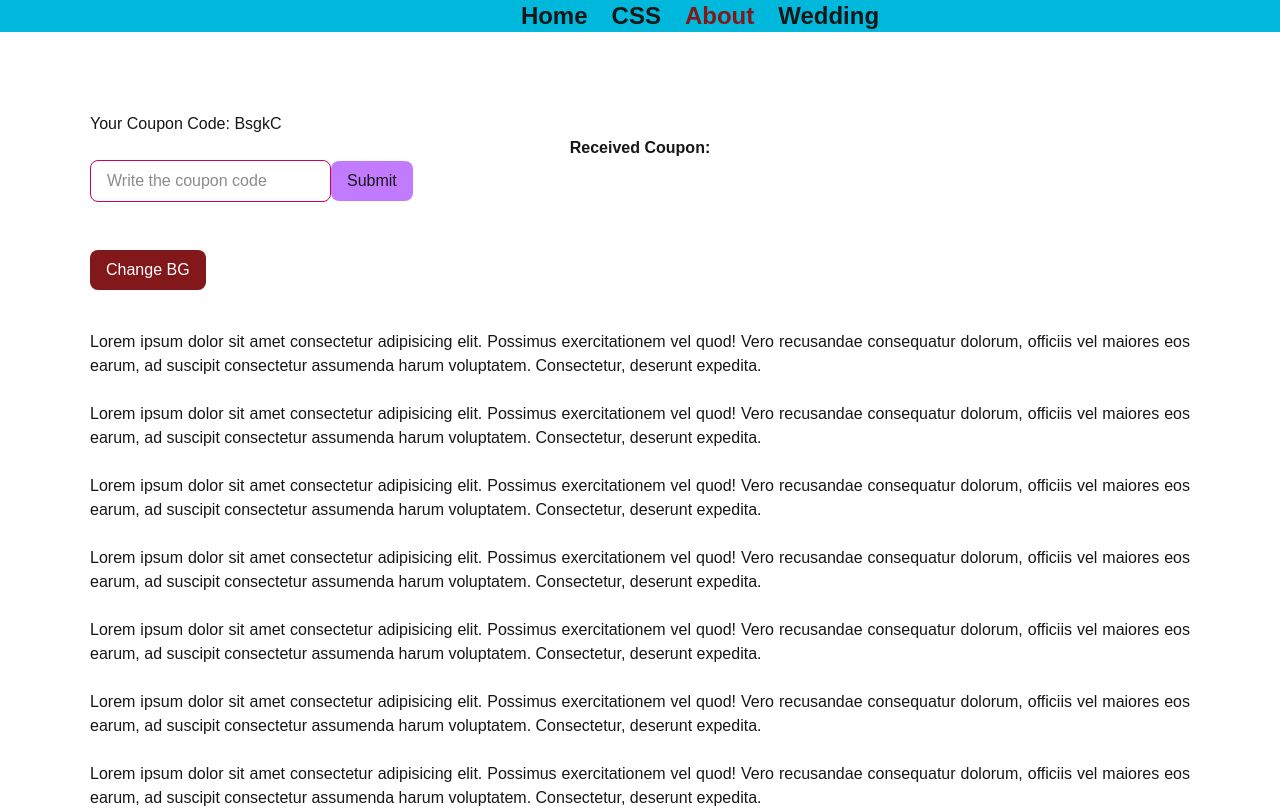
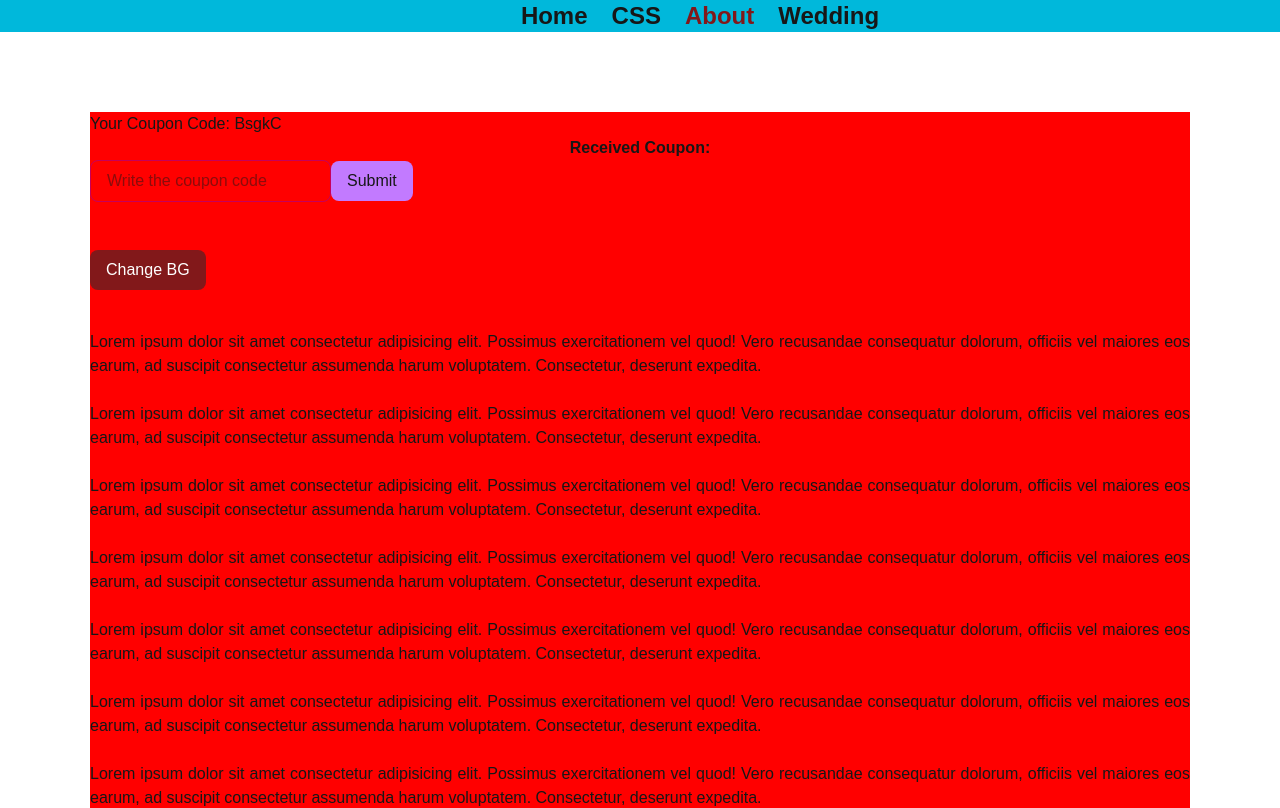
Before and after one commit to Nazrul144/next_animation_with_css, a Next.js app in the folder dynamic_styling_css/: page /about in a window 1280 px wide. Shown: the top 808 px of the page. Built offline with nearby package versions, Linux system fonts and the light colour scheme.

Commit message:
Set Various background color

```diff
--- a/dynamic_styling_css/src/components/About.jsx
+++ b/dynamic_styling_css/src/components/About.jsx
@@ -9,7 +9,8 @@ const About = () => {
     const [inputValue, setInputValue] = useState('') // Input state
     const [showCoupon, setShowCoupon] = useState('') //ShowCoupon Sate.
 
-    const [background, setBackground] = useState('')
+    const [background, setBackground] = useState(0)
+    const colors = ['red','blue','orange', 'green', 'gray'];
 
     const handleButton = ()=>{
         if(inputValue === 'BsgkC'){
@@ -28,9 +29,13 @@ const About = () => {
 
     }
 
+    const handleBackground = ()=>{
+        setBackground((prev)=> (prev +1)% colors.length)
+    }
+
 
     return (
-        <div style={{backgroundColor: background}} className='w-[1100px] mx-auto '>
+        <div style={{backgroundColor: colors[background]}} className='w-[1100px] mx-auto '>
              <div className='mt-20'>
                 <h1>Your Coupon Code: BsgkC</h1>
                 <h1 className='text-center font-black'>Received Coupon:{showCoupon}</h1>
@@ -39,7 +44,7 @@ const About = () => {
                 Submit
                 </button>
                 <div className='mt-12'>
-                <button onClick={()=>{setBackground('orange')}} className='bg-red-900 text-white rounded-lg px-4 py-2 cursor-pointer'>Change BG</button>
+                <button onClick={handleBackground} className='bg-red-900 text-white rounded-lg px-4 py-2 cursor-pointer'>Change BG</button>
                 </div>
             </div>
 
```
